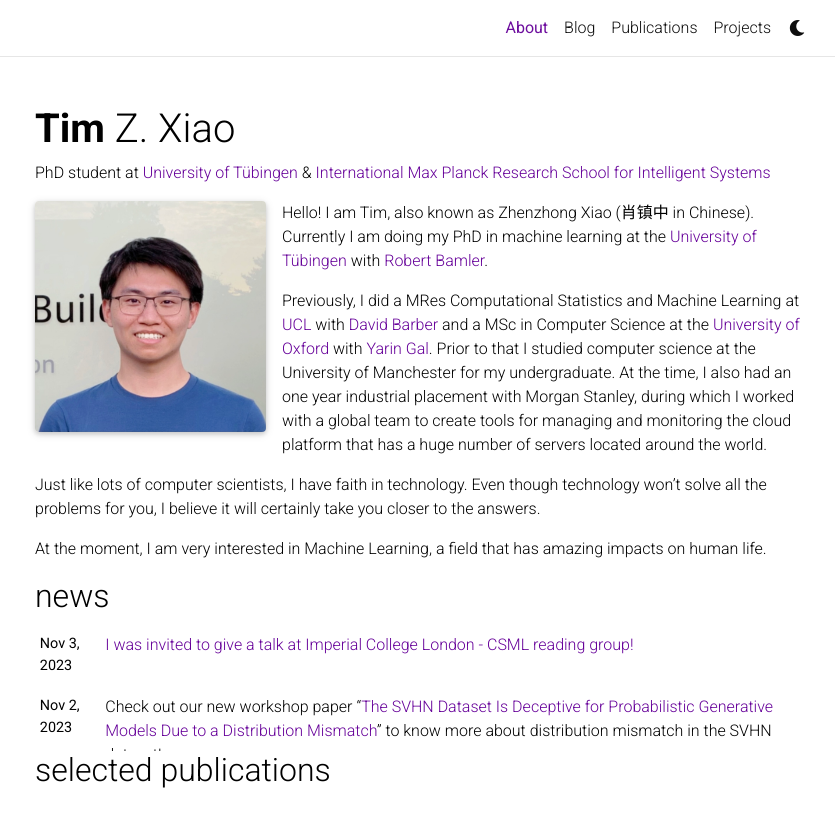
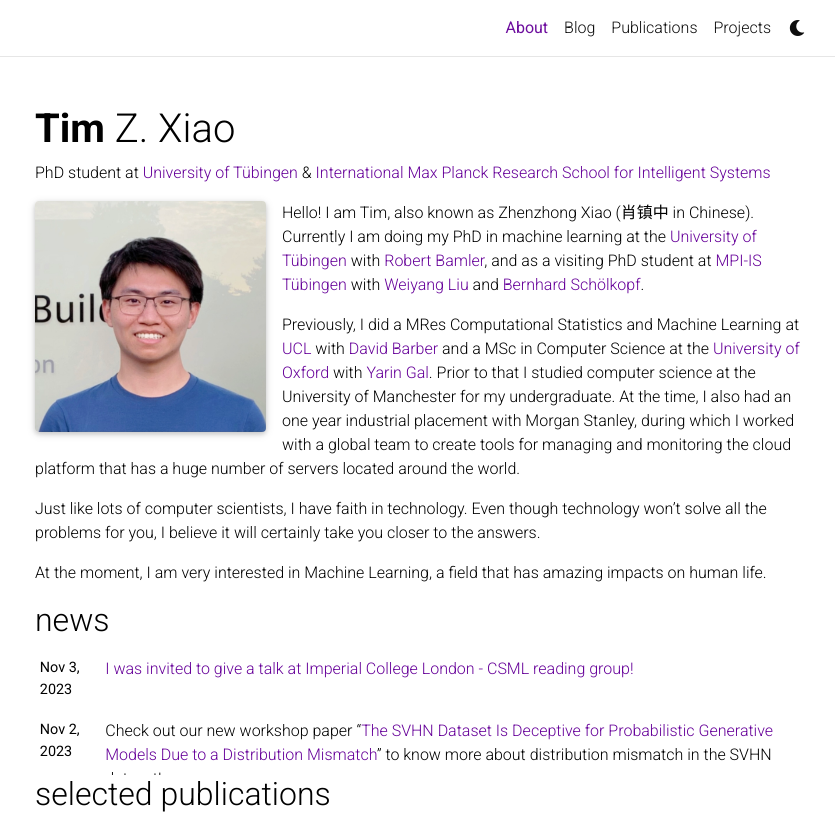
Before and after one commit to timxzz/timxzz.github.io, a Jekyll site: the page built from _pages/about.md, in a window 1280 px wide and 1212 px high, cut to the strip 0-818 px from the top of the window. Shown: the whole strip, without its empty margins (220-1055 px from the left). Built offline with Jekyll 4.4.1, drawn with Linux system fonts in a browser that asks for light colours; full-size pictures stand in for the smaller copies a plugin makes; emoji names are drawn with the system emoji font; comment, search, counter and statistics services are not loaded; a style sheet for code colours, icons or effects is not loaded.

Commit message:
updated with mpi visit

```diff
--- a/_pages/about.md
+++ b/_pages/about.md
@@ -19,7 +19,7 @@ social: true  # includes social icons at the bottom of the page
 ---
 
 Hello! I am Tim, also known as Zhenzhong Xiao (肖镇中 in Chinese).
-Currently I am doing my PhD in machine learning at the [University of Tübingen](https://uni-tuebingen.de/en/research/core-research/cluster-of-excellence-machine-learning/home/) with [Robert Bamler](https://robamler.github.io).
+Currently I am doing my PhD in machine learning at the [University of Tübingen](https://uni-tuebingen.de/en/research/core-research/cluster-of-excellence-machine-learning/home/) with [Robert Bamler](https://robamler.github.io), and as a visiting PhD student at [MPI-IS Tübingen](https://is.mpg.de) with [Weiyang Liu](https://wyliu.com) and [Bernhard Schölkopf](https://is.mpg.de/~bs).
 
 Previously, I did a MRes Computational Statistics and Machine Learning at [UCL](http://www.gatsby.ucl.ac.uk/teaching/courses/) with [David Barber](https://davidbarber.github.io/about/) and a MSc in Computer Science at the [University of Oxford](https://oatml.cs.ox.ac.uk) with [Yarin Gal](https://www.cs.ox.ac.uk/people/yarin.gal/website/).
 Prior to that I studied computer science at the University of Manchester for my undergraduate. At the time, I also had an one year industrial placement with Morgan Stanley, during which I worked with a global team to create tools for managing and monitoring the cloud platform that has a huge number of servers located around the world.
```
